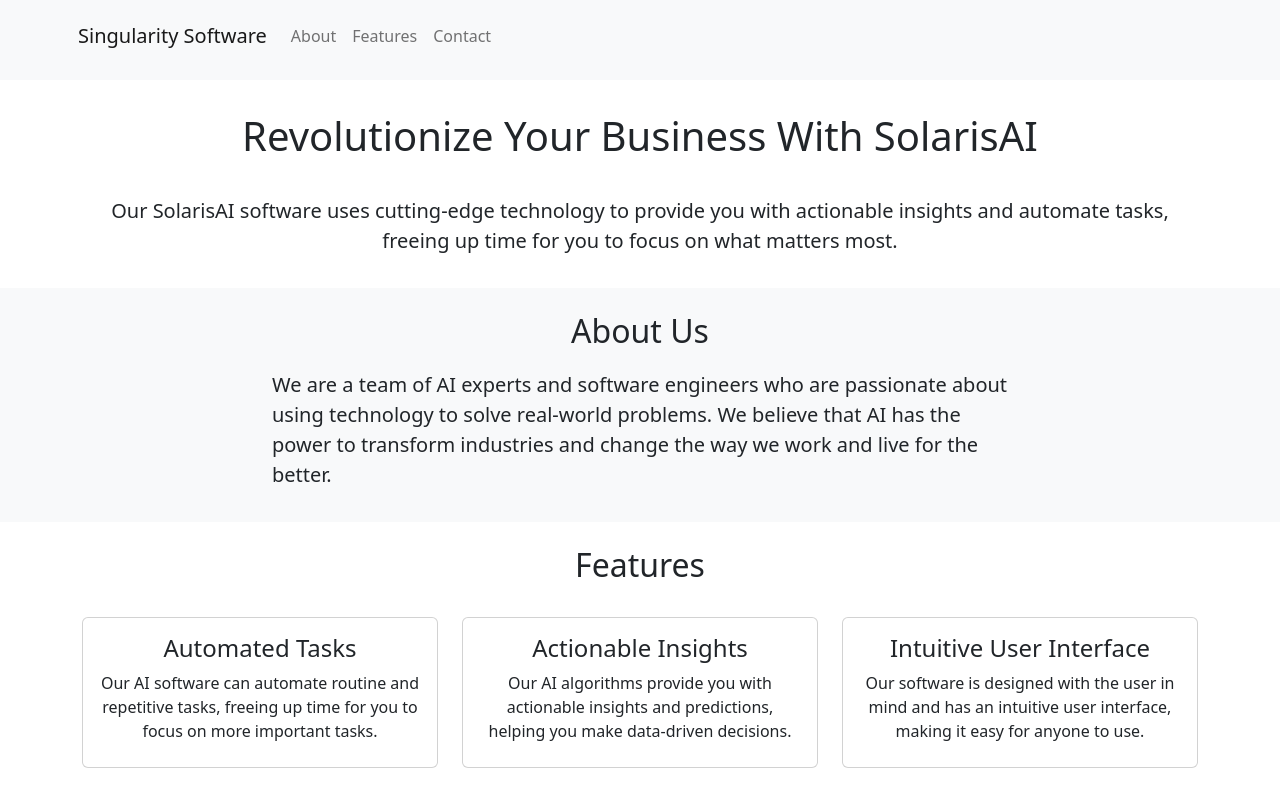
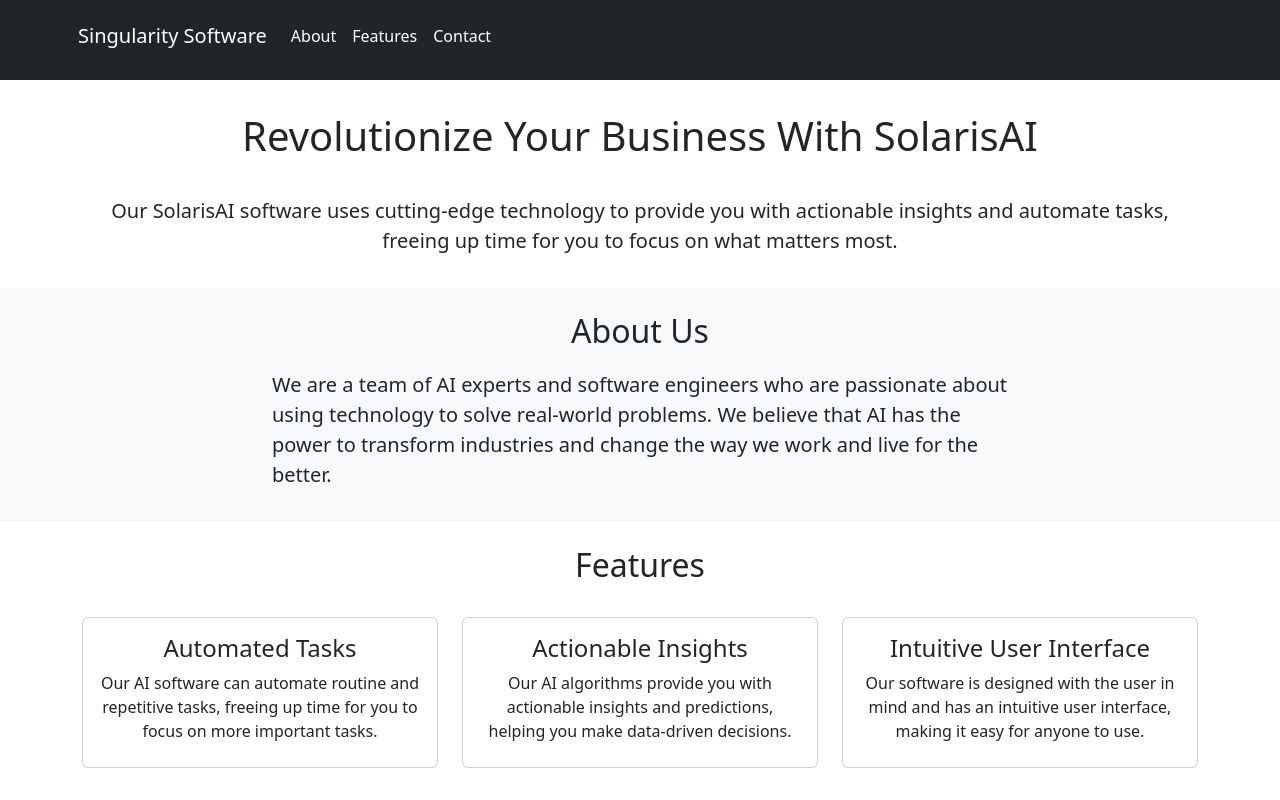
Before and after one commit to singularitysoft/singularitysoft.io, a SvelteKit app: page / in a window 1280 px wide. Shown: the top 800 px of the page. Built offline with nearby package versions, Linux system fonts and the light colour scheme.

Commit message:
updated navbar color

```diff
--- a/src/routes/+page.svelte
+++ b/src/routes/+page.svelte
@@ -163,18 +163,19 @@
     margin-bottom: 32px !important;
   }
 
-  ul li {
-    /*margin: 16px;*/
-  }
-
   .btn {
     margin-top: 24px;
     margin-bottom: 6px;
   }
 
   .navbar {
+    background: rgb(33,37,41) !important;
     margin-top: 0;
     margin-bottom: 32px;
+  }
+
+  a.navbar-brand, a.nav-link {
+    color: white !important;
   }
 
   .container {
```
